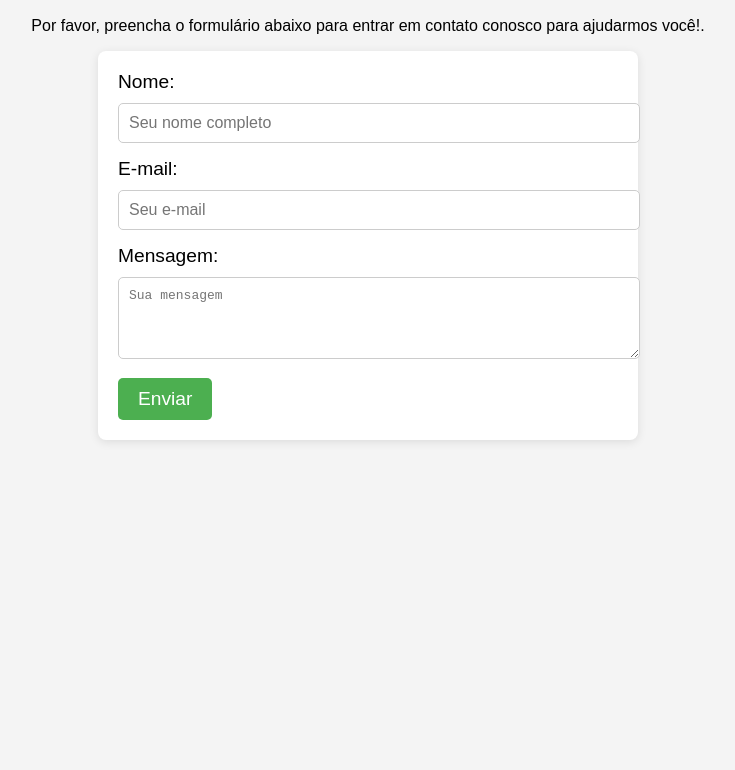
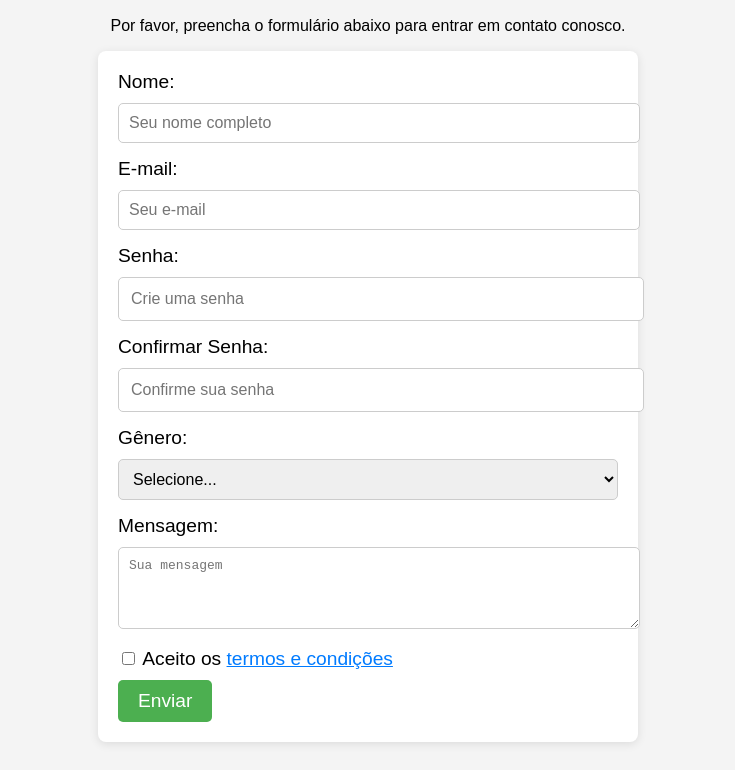
Before and after one commit to Maria-Dudaa/form_desafio, a plain HTML site: page index.html in a window 1280 px wide. Shown: the part 79-849 px from the top of the page, without its empty margins (272-1007 px from the left). Before the commit the page ends 800 px from the top, so only its background shows below. Drawn offline with Linux system fonts and the light colour scheme.

Commit message:
Add files via upload

```diff
--- a/form.js
+++ b/form.js
@@ -1,10 +1,10 @@
-// Validação simples
+// Validação simples no cliente
 document.getElementById('contact-form').addEventListener('submit', function(event) {
     event.preventDefault(); // Previne o envio para validar antes
 
     let valid = true;
 
-    // Limpar erros
+    // Limpar erros anteriores
     document.querySelectorAll('.error').forEach(function(error) {
         error.textContent = '';
     });
@@ -30,7 +30,37 @@ document.getElementById('contact-form').addEventListener('submit', function(even
         valid = false;
     }
 
-    // Se tudo estiver ok, você pode enviar o formulário para o servidor
+    // Validação de gênero
+    const gender = document.getElementById('gender').value;
+    if (gender === '') {
+        document.getElementById('gender-error').textContent = 'Por favor, selecione seu gênero.';
+        valid = false;
+    }
+
+    // Validação dos termos e condições
+    const terms = document.getElementById('terms').checked;
+    if (!terms) {
+        document.getElementById('terms-error').textContent = 'Você precisa aceitar os termos e condições.';
+        valid = false;
+    }
+
+    // Validação da senha
+    const password = document.getElementById('password').value;
+    if (password.length < 8) {
+        document.getElementById('password-error').textContent = 'A senha deve ter pelo menos 8 caracteres.';
+        valid = false;
+    } else if (!/[a-z]/.test(password) || !/[A-Z]/.test(password) || !/\d/.test(password)) {
+        document.getElementById('password-error').textContent = 'A senha deve conter pelo menos uma letra maiúscula, uma minúscula e um número.';
+        valid = false;
+    }
+
+
+    const confirmPassword = document.getElementById('confirm-password').value;
+    if (confirmPassword !== password) {
+        document.getElementById('confirm-password-error').textContent = 'As senhas não coincidem.';
+        valid = false;
+    }
+
     if (valid) {
         alert('Formulário enviado com sucesso!');
     }
--- a/index.html
+++ b/index.html
@@ -10,10 +10,9 @@
 
 <section class="text">
 <h2>Formulário de Contato</h2>
-<p>Por favor, preencha o formulário abaixo para entrar em contato conosco para ajudarmos você!.</p>
+<p>Por favor, preencha o formulário abaixo para entrar em contato conosco.</p>
 </section>
-
-<form id="contato-form">
+<form id="contact-form">
     <div>
         <label for="name">Nome:</label>
         <input type="text" id="name" name="name" placeholder="Seu nome completo" required>
@@ -27,9 +26,40 @@
     </div>
 
     <div>
+        <label for="password">Senha:</label>
+        <input type="password" id="password" name="password" placeholder="Crie uma senha" required>
+        <span class="error" id="password-error"></span>
+    </div>
+
+    <div>
+        <label for="confirma-senha">Confirmar Senha:</label>
+        <input type="password" id="confirma-senha" name="confirma-senha" placeholder="Confirme sua senha" required>
+        <span class="error" id="confirma-senha-error"></span>
+    </div>
+
+    <div>
+        <label for="genero">Gênero:</label>
+        <select id="genero" name="gender" required>
+            <option value="">Selecione...</option>
+            <option value="masculino">Masculino</option>
+            <option value="feminino">Feminino</option>
+            <option value="outro">Outro</option>
+        </select>
+        <span class="error" id="gender-error"></span>
+    </div>
+
+    <div>
         <label for="message">Mensagem:</label>
         <textarea id="message" name="message" rows="4" placeholder="Sua mensagem" required></textarea>
         <span class="error" id="message-error"></span>
+    </div>
+
+    <div>
+        <label for="terms">
+            <input type="checkbox" id="terms" name="terms" required>
+            Aceito os <a href="#">termos e condições</a>
+        </label>
+        <span class="error" id="terms-error"></span>
     </div>
 
     <div>
@@ -37,6 +67,8 @@
     </div>
 </form>
 
+<div id="response"></div>
+
 <script src="form.js"></script>
 
 </body>
--- a/styles.css
+++ b/styles.css
@@ -1,3 +1,4 @@
+
 body {
     font-family: Arial, sans-serif;
     padding: 20px;
@@ -12,7 +13,6 @@ form {
     border-radius: 8px;
     box-shadow: 0 2px 10px rgba(0, 0, 0, 0.1);
 }
-
 .text{
     place-items: center;
 }
@@ -23,13 +23,29 @@ label {
     display: block;
 }
 
-input[type="text"], input[type="email"], textarea {
+input[type="text"], input[type="email"], textarea, select {
     width: 100%;
     padding: 10px;
     margin-bottom: 15px;
     border: 1px solid #ccc;
     border-radius: 5px;
     font-size: 1em;
+}
+
+input[type="text"], input[type="email"], input[type="password"], textarea, select {
+    width: 100%;
+    padding: 10px;
+    margin-bottom: 15px;
+    border: 1px solid #ccc;
+    border-radius: 5px;
+    font-size: 1em;
+}
+input[type="password"] {
+    border: 1px solid #ccc;
+    border-radius: 5px;
+    padding: 12px;
+    font-size: 1em;
+    transition: border-color 0.3s ease, box-shadow 0.3s ease;
 }
 
 button {
@@ -50,3 +66,11 @@ button:hover {
     color: red;
     font-size: 0.9em;
 }
+
+a {
+    color: #007bff;
+}
+
+a:hover {
+    text-decoration: underline;
+}
```
